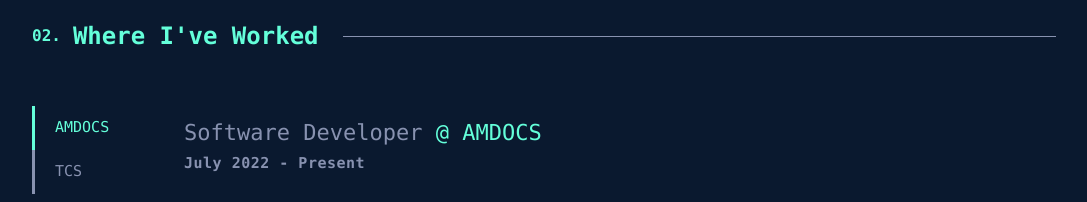
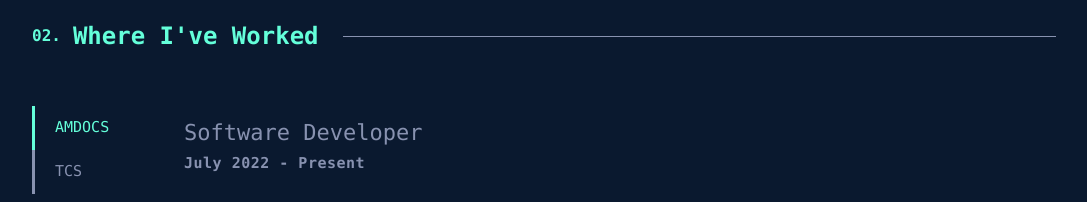
Before and after one commit to Vipul-26/portfolio, a Next.js app: page / in a window 1280 px wide. Shown: the part 1320-1522 px from the top of the page, without its empty margins (96-1183 px from the left). Built offline with nearby package versions, Linux system fonts and the light colour scheme.

Commit message:
Added new code change for Lighthouse

```diff
--- a/components/Experience/index.js
+++ b/components/Experience/index.js
@@ -136,16 +136,6 @@ export default function Experience() {
           >
             <h4 className={styles.jobTitle}>
               <span>{current?.title}</span>
-              <span className={styles.jobCompany}>
-                <span>&nbsp;@&nbsp;</span>
-                <a
-                  href={current?.url}
-                  target="_blank"
-                  rel="nofollow noopener noreferrer"
-                >
-                  {current?.company}
-                </a>
-              </span>
             </h4>
 
             <h5 className={styles.jobDetail}>
```
Also changed, not shown: 1 other file (tests, documents, lock files or other folders).
